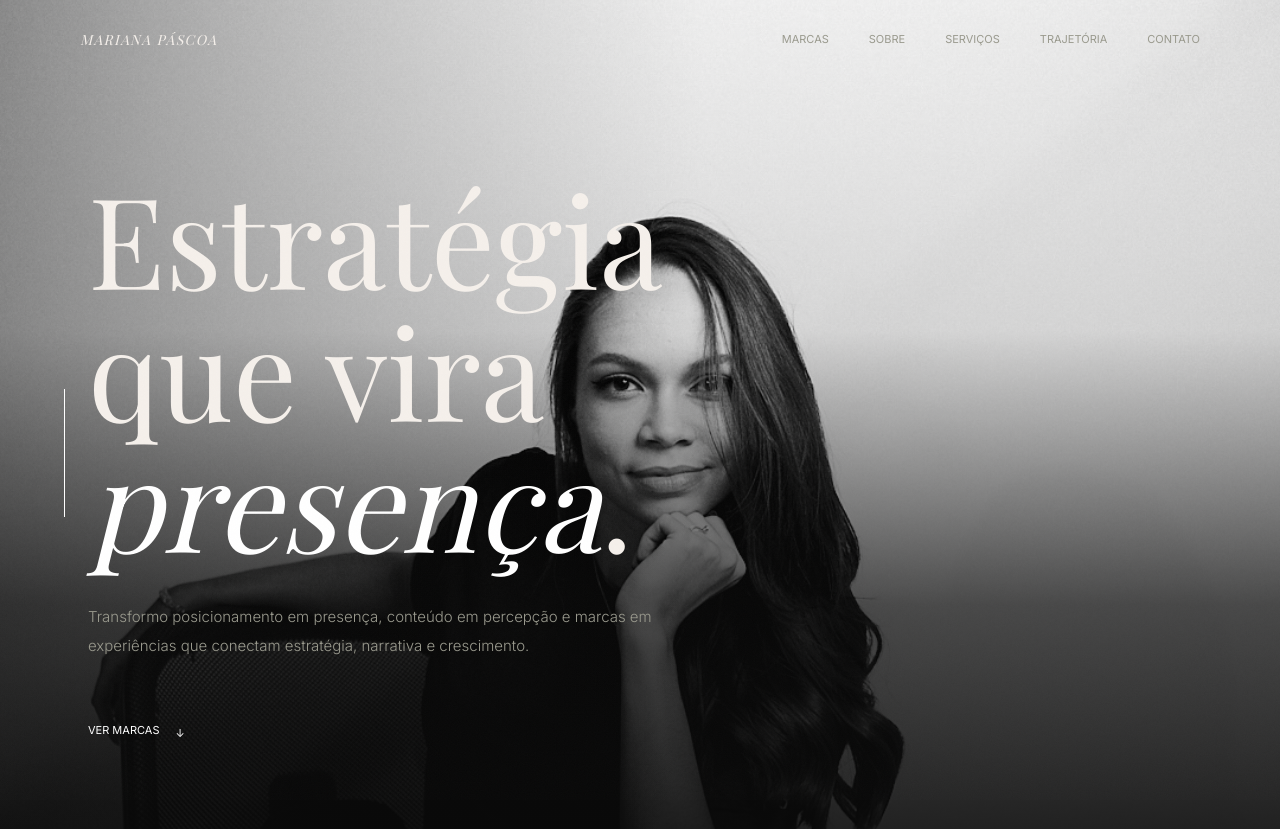
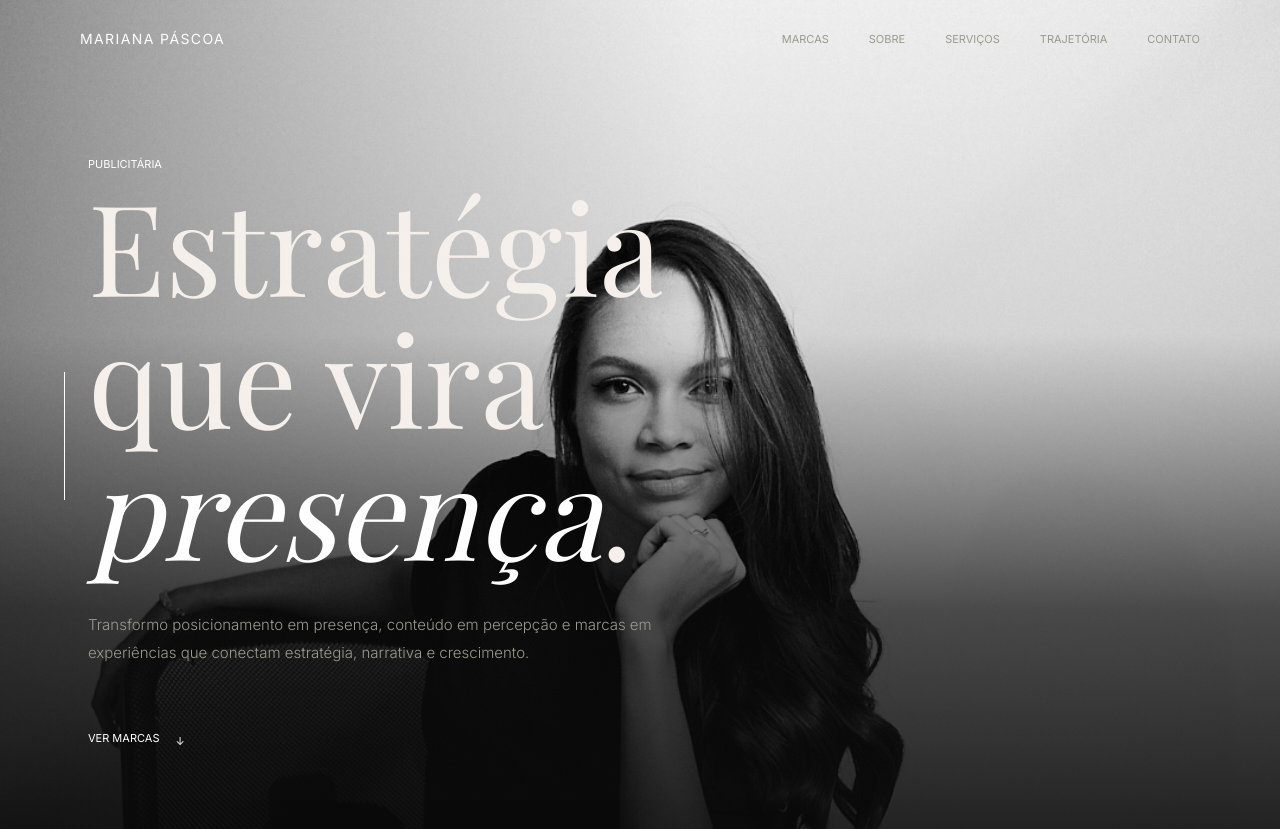
Before and after one commit to ronaldomojr/Portif-lio-Mariana, a Next.js app: page / in a window 1280 px wide. Shown: the top 829 px of the page. Built offline with nearby package versions, Linux system fonts and the light colour scheme.

Commit message:
Alteração do publicitária

```diff
--- a/app/components/Portfolio.tsx
+++ b/app/components/Portfolio.tsx
@@ -58,19 +58,19 @@ const projects = [
     name: "Arena Emirados",
     category: "Esporte & Lifestyle",
     logo: "/images/logos/ARENA EMIRADOS.jpg",
-    featured: false,
+    featured: true,
   },
   {
     name: "Body Prime Smart",
     category: "Saúde & Performance",
     logo: "/images/logos/BODYPRIME.png",
-    featured: false,
+    featured: true,
   },
   {
     name: "Sigma Gelato & Café",
     category: "Gastronomia",
     logo: "/images/logos/SIGMA.png",
-    featured: true,
+    featured: false,
   },
   {
     name: "Boizão",
@@ -346,10 +346,10 @@ export default function Portfolio() {
         <nav className="mx-auto flex h-20 w-full max-w-[1440px] items-center justify-between px-6 md:px-12 lg:px-20">
           <a
             href="#hero"
-            className="relative z-50 serif-heading"
+            className="relative z-50 editorial-label"
             style={{ fontSize: "0.875rem", textTransform: "uppercase", letterSpacing: "0.1em" }}
           >
-            <span style={{fontStyle: "italic" }}>Mariana Páscoa</span>
+            Mariana Páscoa
           </a>
 
           <div className="hidden items-center gap-10 md:flex">
@@ -423,6 +423,7 @@ export default function Portfolio() {
       {/* ========== HERO ========== */}
       <section id="hero" className="relative flex min-h-screen items-end overflow-hidden">
 
+
         {/* Full-bleed image */}
         <div className="absolute inset-0 bg-gray-900">
           <Image
@@ -463,15 +464,15 @@ export default function Portfolio() {
               className="absolute left-0 top-1/2 hidden h-32 w-px origin-top md:block"
               style={{ background: "var(--accent)" }}
             />
+            <br />
 
+            {/* Mantemos o parágrafo original limpo para não interferir */}
             <motion.p
               initial={{ opacity: 0, y: 18 }}
               animate={{ opacity: 1, y: 0 }}
               transition={{ duration: 0.8, delay: 0.25 }}
-              className="editorial-label mb-10 md:pl-6"
-            >
-
-            </motion.p>
+              className="editorial-label md:pl-6"
+            />
 
             <motion.h1
               initial={{ opacity: 0, y: 32 }}
@@ -479,8 +480,11 @@ export default function Portfolio() {
               transition={{ duration: 0.95, delay: 0.45 }}
               className="serif-heading display-heading md:pl-6"
             >
-
               <br />
+              {/* Inserimos a palavra aqui dentro, com a classe 'block' para que Estratégia fique na linha de baixo */}
+              <span className="editorial-label block mb-2" style={{ fontStyle: "normal" }}>
+                Publicitária
+              </span>
               Estratégia
               <br />
               que vira
```
Lines whose indentation alone changed are shown as unchanged.
